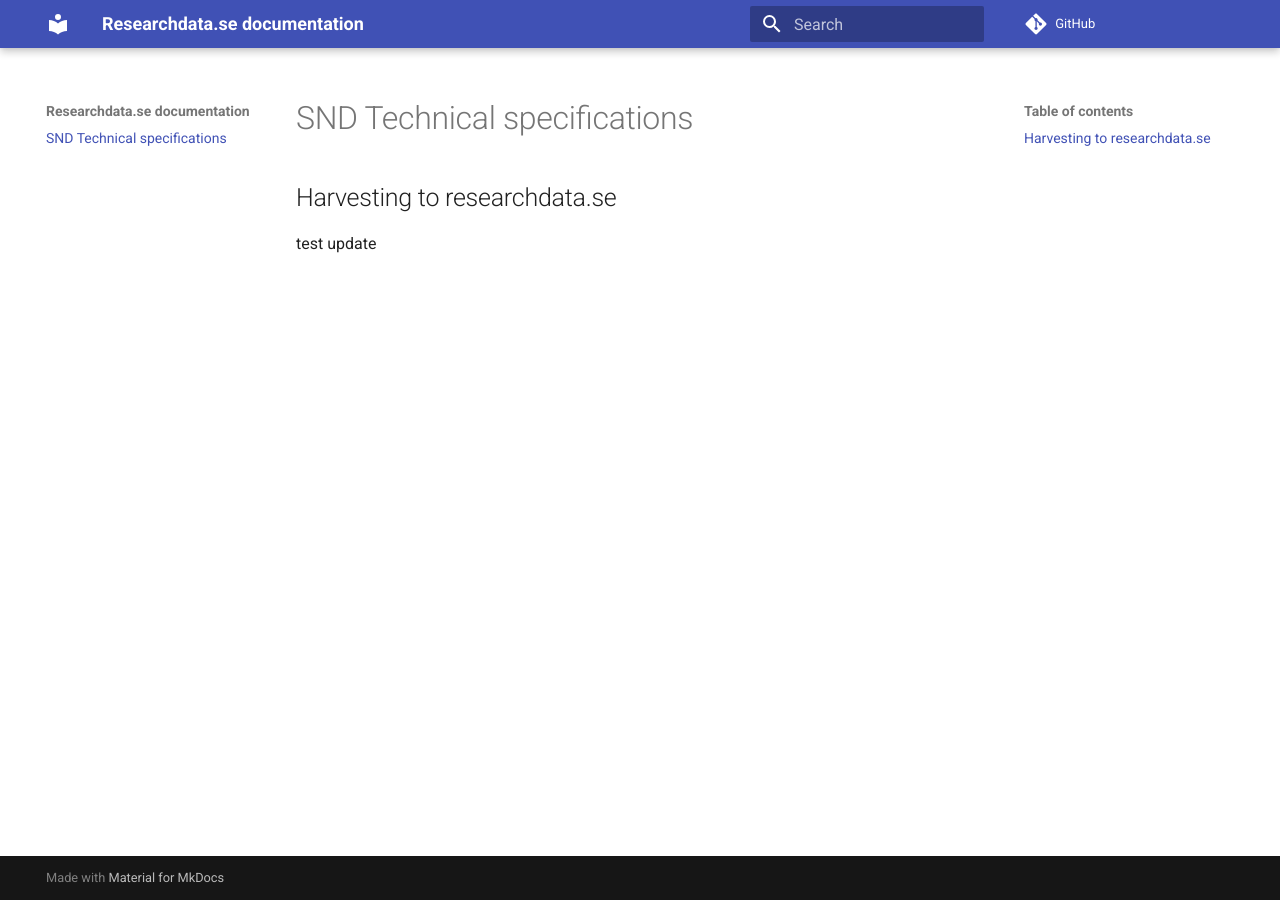
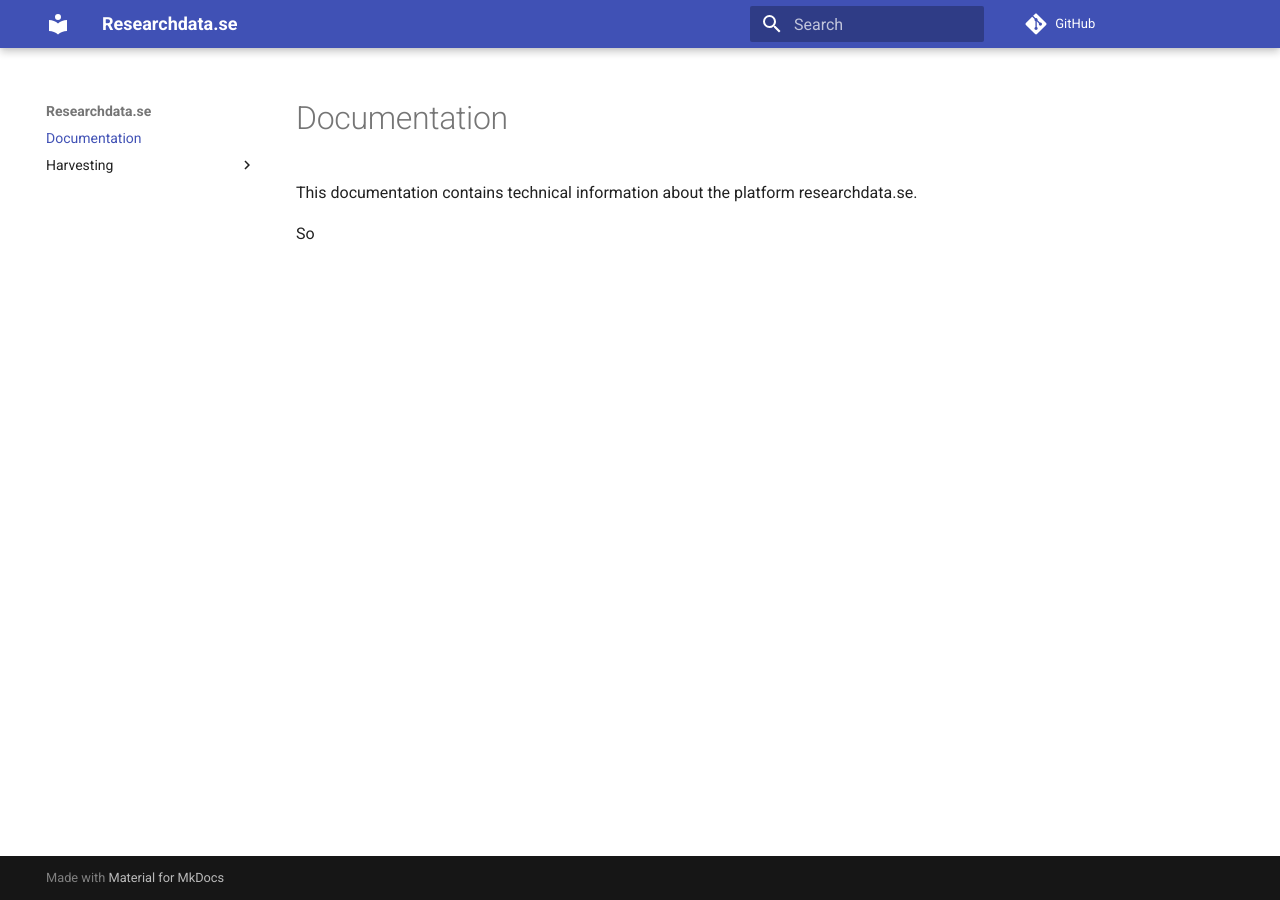
Before and after one commit to researchdata-se/docs.researchdata.se, an MkDocs documentation site: the page built from docs/index.md, in a window 1280 px wide. Built offline with MkDocs 1.6.1 and Material for MkDocs 9.7.7, drawn with Linux system fonts in a browser that asks for light colours; comment, search, counter and statistics services are not loaded.

Commit message:
basic doc for setup

```diff
--- a/docs/index.md
+++ b/docs/index.md
@@ -1,6 +1,5 @@
-# SND Technical specifications
+# Documentation
 
+This documentation contains technical information about the platform researchdata.se.
 
-## Harvesting to researchdata.se
-
-test update
+So
--- a/mkdocs.yml
+++ b/mkdocs.yml
@@ -1,4 +1,4 @@
-site_name: Researchdata.se documentation
+site_name: Researchdata.se
 theme: material
 repo_url: https://github.com/researchdata-se/docs.researchdata.se/
 edit_uri: edit/main/docs/
```
Also changed, not shown: README.md (+18 -1 lines), docs/harvesting/index.md (added, +4 -0 lines), docs/harvesting/oai-pmh.md (added, +4 -0 lines), docs/harvesting/sitemap-xml.md (added, +38 -0 lines), 1 other file.
